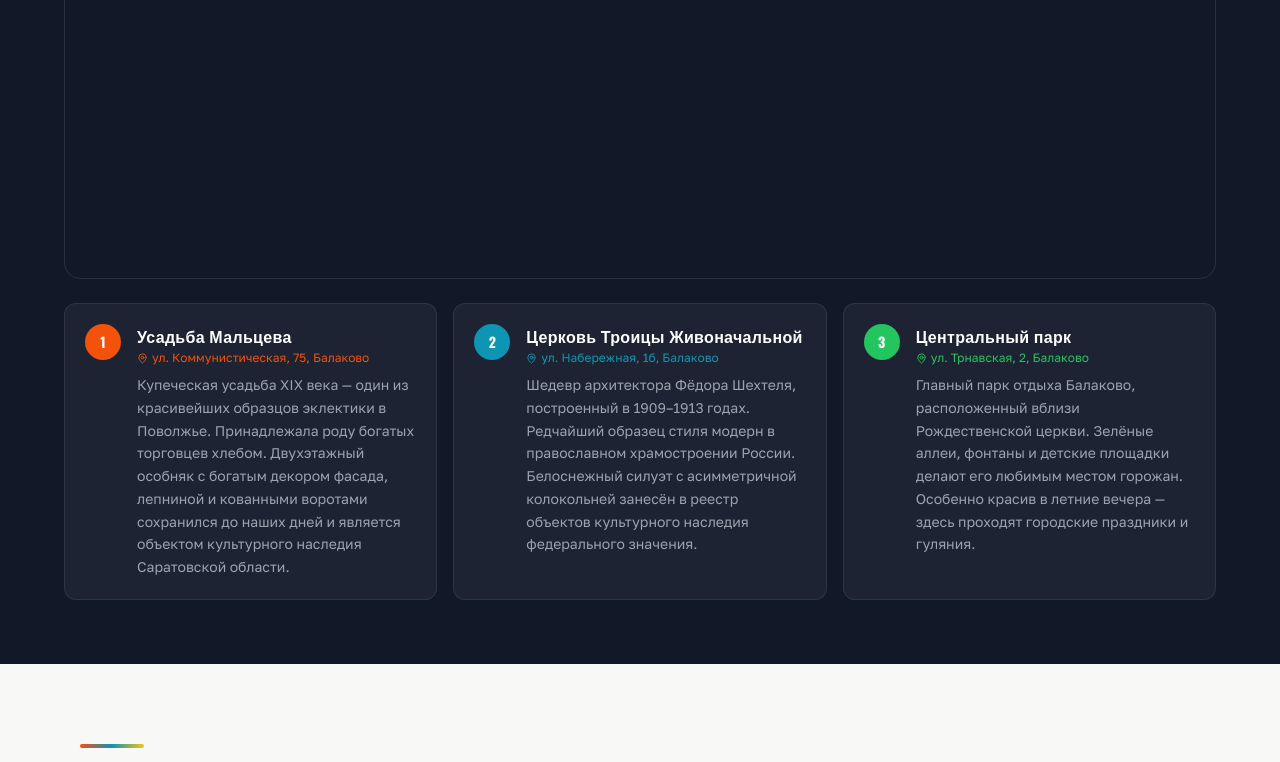
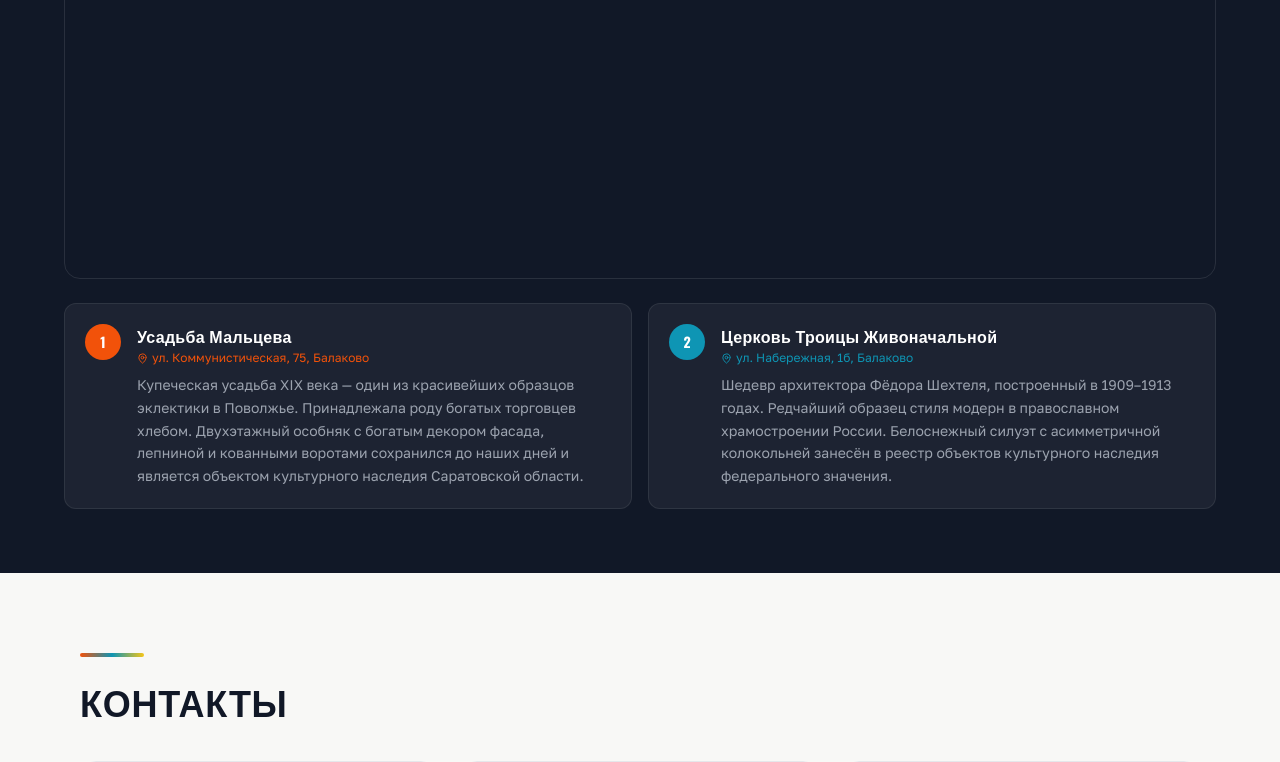
Before and after one commit to pr-poehali-dev/balakovo-city-landmarks, a React (Vite) app: page / in a window 1280 px wide. Shown: the part 1781-2543 px from the top of the page. Built offline with nearby package versions, Linux system fonts and the light colour scheme.

Commit message:
Revert: remove last tag

```diff
--- a/src/pages/Index.tsx
+++ b/src/pages/Index.tsx
@@ -261,7 +261,7 @@ const Index = () => {
               </div>
               <div className="rounded-2xl overflow-hidden" style={{ height: 460, border: '1px solid rgba(255,255,255,0.1)' }}>
                 <iframe
-                  src="https://yandex.ru/map-widget/v1/?ll=47.7855%2C52.0413&spn=0.022%2C0.014&l=map&pt=47.7853%2C52.0427%2Cpmorm1~47.7873%2C52.0447%2Cpmorm2~47.7836%2C52.0392%2Cpmorm3"
+                  src="https://yandex.ru/map-widget/v1/?ll=47.7863%2C52.0437&spn=0.014%2C0.008&l=map&pt=47.7853%2C52.0427%2Cpmorm1~47.7873%2C52.0447%2Cpmorm2"
                   width="100%"
                   height="100%"
                   style={{ border: 'none' }}
@@ -271,7 +271,7 @@ const Index = () => {
               </div>
 
               {/* Описания объектов */}
-              <div className="grid grid-cols-1 md:grid-cols-3 gap-4 mt-6">
+              <div className="grid grid-cols-1 md:grid-cols-2 gap-4 mt-6">
                 {[
                   {
                     num: '1',
@@ -289,14 +289,7 @@ const Index = () => {
                     desc: 'Шедевр архитектора Фёдора Шехтеля, построенный в 1909–1913 годах. Редчайший образец стиля модерн в православном храмостроении России. Белоснежный силуэт с асимметричной колокольней занесён в реестр объектов культурного наследия федерального значения.',
                     icon: 'Church',
                   },
-                  {
-                    num: '3',
-                    color: '#22c55e',
-                    name: 'Центральный парк',
-                    address: 'ул. Трнавская, 2, Балаково',
-                    desc: 'Главный парк отдыха Балаково, расположенный вблизи Рождественской церкви. Зелёные аллеи, фонтаны и детские площадки делают его любимым местом горожан. Особенно красив в летние вечера — здесь проходят городские праздники и гуляния.',
-                    icon: 'Trees',
-                  },
+
                 ].map((obj) => (
                   <div key={obj.num} className="rounded-xl p-5 flex gap-4" style={{ background: 'rgba(255,255,255,0.05)', border: '1px solid rgba(255,255,255,0.08)' }}>
                     <div className="shrink-0 w-9 h-9 rounded-full flex items-center justify-center font-bold text-white text-sm" style={{ background: obj.color, fontFamily: 'Oswald, sans-serif' }}>
```
